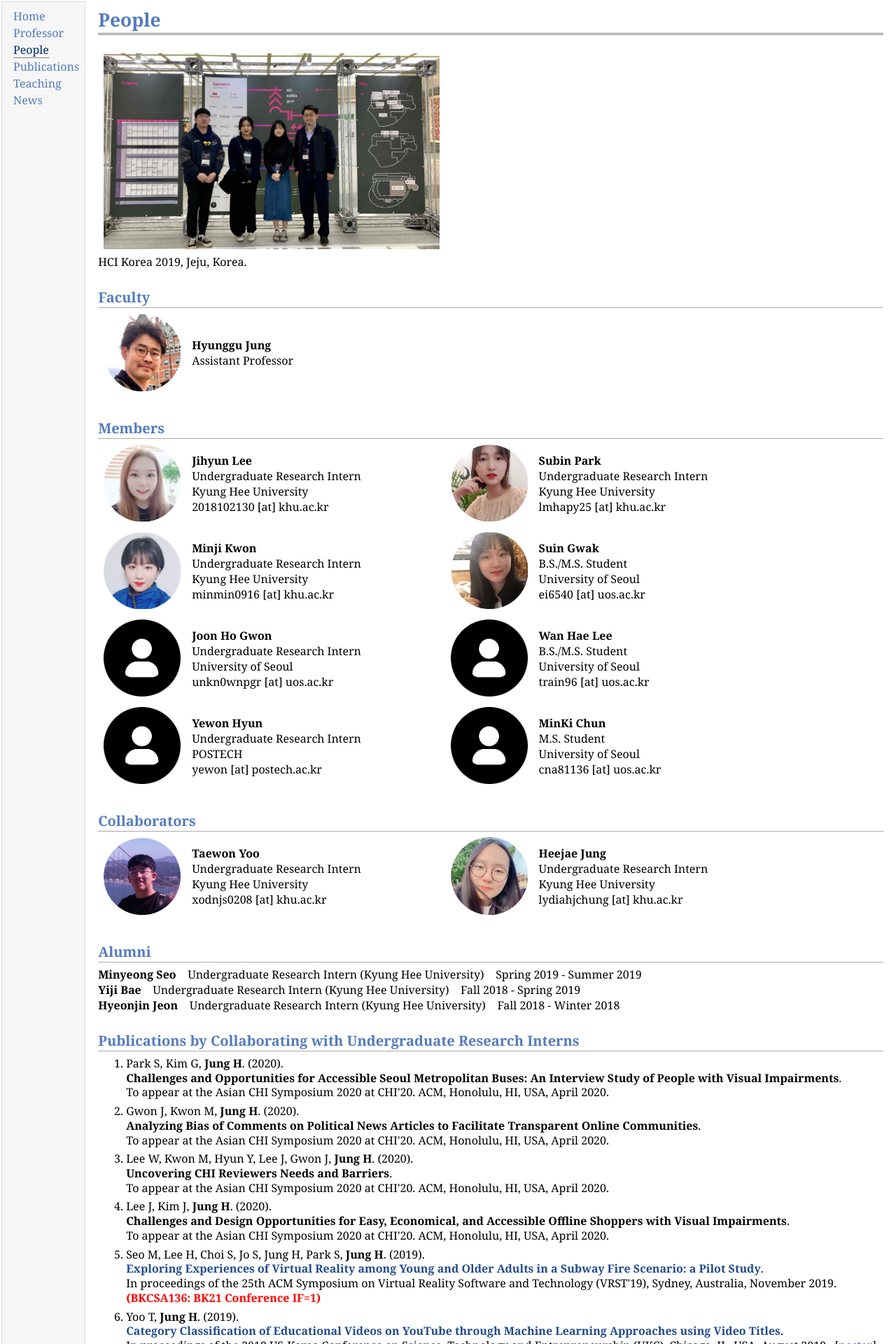
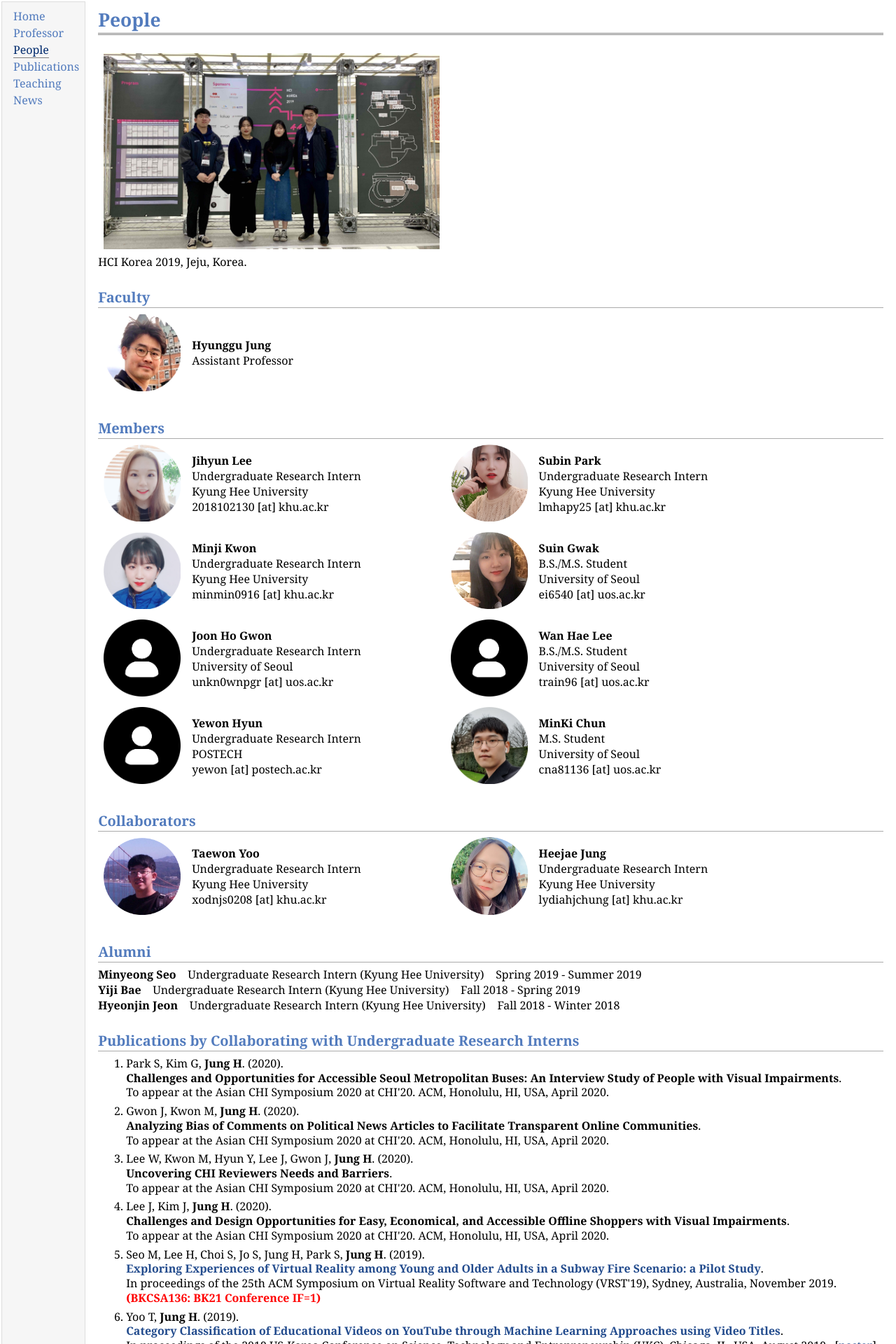
Before and after one commit to hcail/hcail-backup.github.io, a Jekyll site: the page people/people.html, which Jekyll copies as it is, in a window 1280 px wide. Shown: the top 1920 px of the page at 70% size. Built offline with Jekyll 4.4.1, drawn with Linux system fonts in a browser that asks for light colours.

Commit message:
mchun.png added

```diff
--- a/people/people.html
+++ b/people/people.html
@@ -59,7 +59,7 @@
     <td class="c2" align="left"><img src="img/anony.png" width="110" style="vertical-align: -4px"></td>
     <td class="c2"> <b>Yewon Hyun</b><br>Undergraduate Research Intern<br>POSTECH<br>yewon [at] postech.ac.kr</td>
     <td class="c2"> &nbsp;&nbsp;&nbsp;&nbsp;&nbsp;&nbsp;&nbsp;&nbsp;&nbsp;&nbsp;&nbsp;&nbsp;&nbsp;&nbsp;&nbsp;&nbsp;&nbsp;&nbsp;&nbsp;&nbsp;&nbsp;&nbsp;&nbsp;</td>
-    <td class="c2"> <img src="img/anony.png" width="110" style="vertical-align: -4px"></td>
+    <td class="c2"> <img src="img/mchun.png" width="110" style="vertical-align: -4px"></td>
     <td class="c2"> <b>MinKi Chun</b><br>M.S. Student<br>University of Seoul<br>cna81136 [at] uos.ac.kr</td>
   </tr>
 
```
Also changed, not shown: people/img/mchun.png (added), 1 other file.
